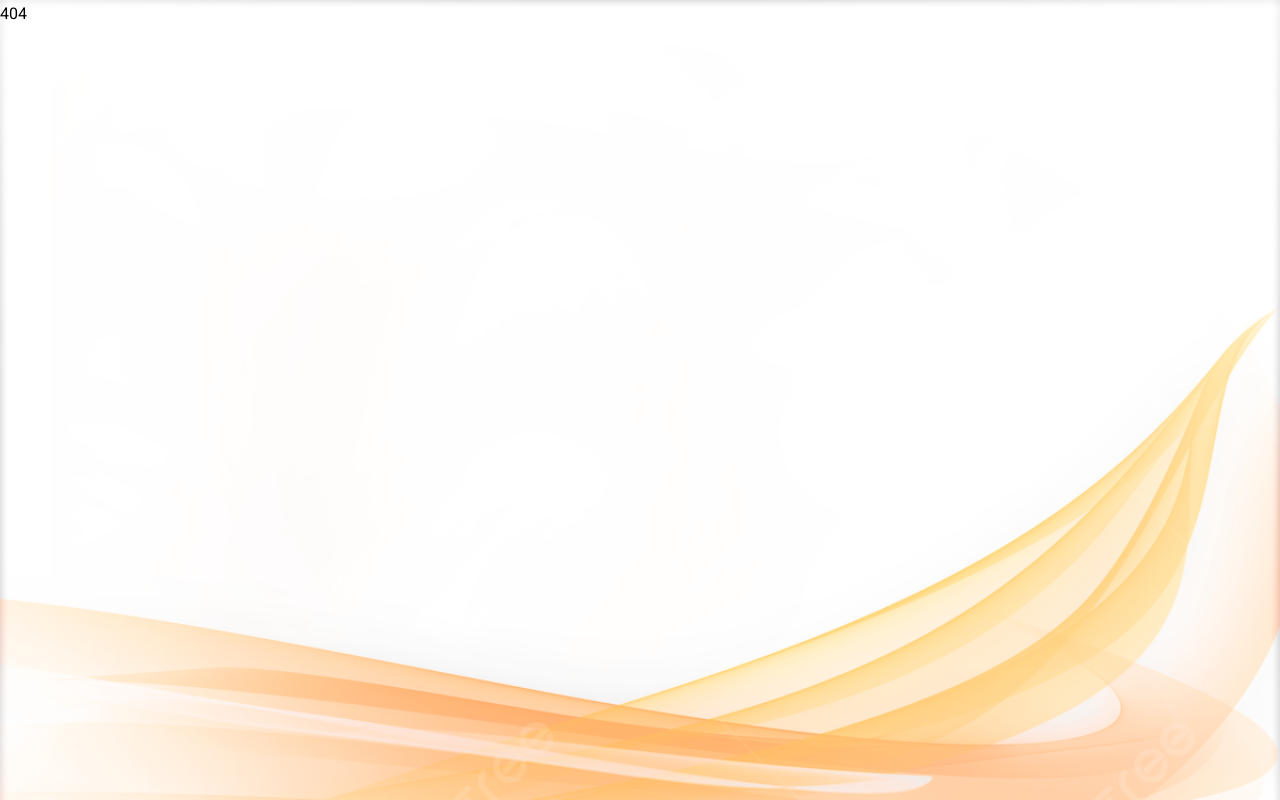
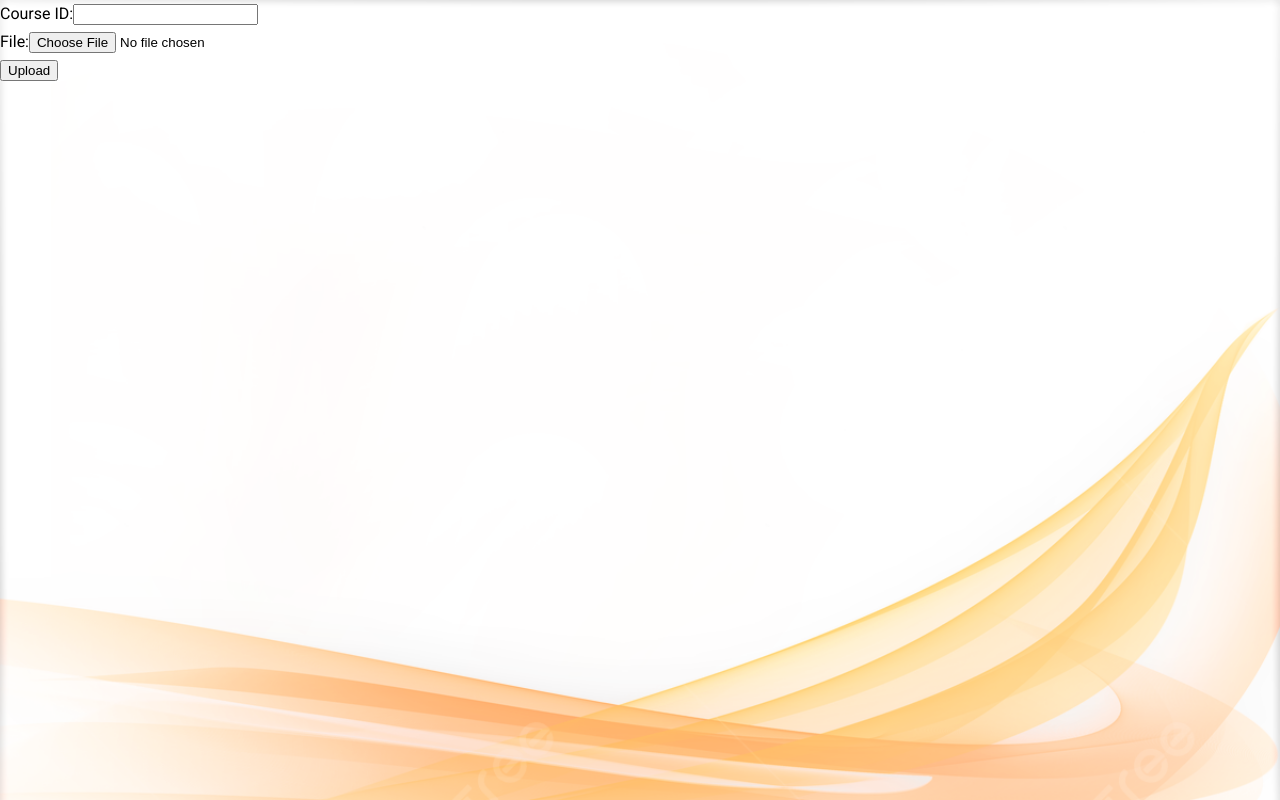
Before and after one commit to rasha-massoud/E-Learning-System, a React (Create React App) app in the folder FrontendClient/frontend-client/: page /upload in a window 1280 px wide. Built offline with nearby package versions, Linux system fonts and the light colour scheme.

Commit message:
Added modifications on the

```diff
--- a/FrontendClient/frontend-client/src/App.js
+++ b/FrontendClient/frontend-client/src/App.js
@@ -5,7 +5,7 @@ import RegisterPage from "./Pages/RegisterPage";
 import EnrollPage from "./Pages/EnrollPage";
 // import AddClassPage from "./Pages/AddClassPage";
 // import ListStudentsPage from "./Pages/ListStudentsPage";
-// import UploadFilesPage from "./Pages/UploadFilesPage";
+import UploadFilesPage from "./Pages/UploadFilesPage";
 import ViewAndDownloadFilesPage from "./Pages/ViewAndDownloadFilesPage";
 import WithdrawalPage from "./Pages/WithdrawalPage";
 // import WithdrawalStatusPage from "./Pages/WithdrawalStatusPage";
@@ -18,7 +18,7 @@ function App() {
       <Route path="/enroll" element={<EnrollPage />} />
       {/* <Route path="/add_class" element={<AddClassPage />} /> */}
       {/* <Route path="/list_students" element={<ListStudentsPage />} /> */}
-      {/* <Route path="/upload" element={<UploadFilesPage />} /> */}
+      <Route path="/upload" element={<UploadFilesPage />} />
       <Route path="/download" element={<ViewAndDownloadFilesPage />} />
       <Route path="/withdrawal" element={<WithdrawalPage />} />
       {/* <Route path="/withdrawal_status" element={<WithdrawalStatusPage />} /> */}
--- /dev/null
+++ b/FrontendClient/frontend-client/src/Components/UploadFiles/index.jsx
@@ -0,0 +1,64 @@
+import React, { useState } from "react";
+import axios from "axios";
+
+const UploadFiles = () => {
+    const [file, setFile] = useState(null);
+    const [courseId, setCourseId] = useState("");
+
+    const handleFileChange = (event) => {
+        setFile(event.target.files[0]);
+    };
+
+    const handleCourseIdChange = (event) => {
+        setCourseId(event.target.value);
+    };
+
+    const handleSubmit = async (event) => {
+        event.preventDefault();
+
+        const formData = new FormData();
+        formData.append("file", file);
+        formData.append("courseId", courseId);
+
+        console.log(courseId, file, localStorage.getItem('token')
+        )
+        try {
+            const response = await axios.post("http://localhost:3000/course/upload", formData,
+                {
+                    headers: {
+                        // 'content-type': 'application/json',
+                        // 'Accept': 'application/json',
+                        'Content-Type': 'multipart/form-data',
+                        'authorisation': 'Bearer ' + localStorage.getItem('token')
+                    },
+                })
+                .then(response => {
+
+                })
+                .catch(error => {
+                    console.log(error);
+                });
+        }
+        catch (error) {
+            console.error(error);
+        }
+    };
+
+    return (
+        <form onSubmit={handleSubmit}>
+            <label>
+                Course ID:
+                <input type="text" value={courseId} onChange={handleCourseIdChange} />
+            </label>
+            <br />
+            <label>
+                File:
+                <input type="file" onChange={handleFileChange} />
+            </label>
+            <br />
+            <button type="submit">Upload</button>
+        </form>
+    );
+};
+
+export default UploadFiles;
```
Also changed, not shown: FrontendClient/frontend-client/src/Components/UploadFiles/styles.css (added), 2 other files (tests, documents, lock files or other folders).
